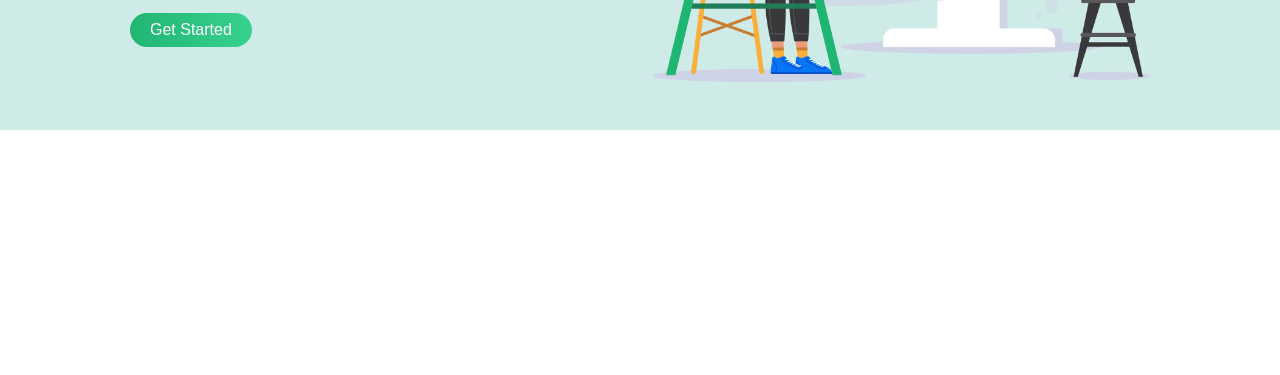
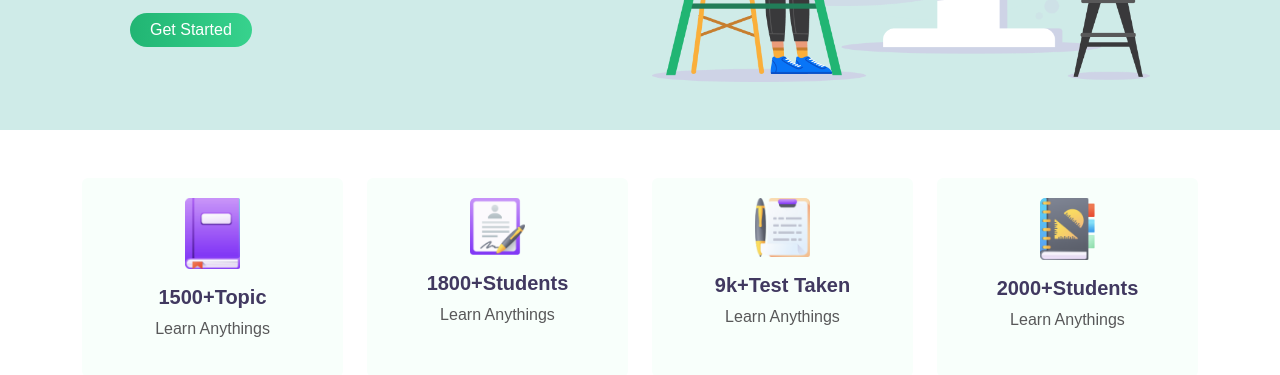
Before and after one commit to Asadujjaman47/E-School, a plain HTML site: page index.html in a window 1280 px wide. Shown: the part 391-766 px from the top of the page. Drawn offline with nearby package versions, Linux system fonts and the light colour scheme.

Commit message:
service section done

```diff
--- a/index.html
+++ b/index.html
@@ -65,6 +65,53 @@
         </div>
     </section>
 
+    <!-- Service section -->
+    <section>
+        <div class="container my-5">
+            <div class="row row-cols-1 row-cols-md-4 text-center">
+                <div class="col mb-3">
+                    <div class="card service h-100 d-flex justify-content-between align-items-center">
+                        <img src="images/ICON/book.png" class="service-img" alt="">
+                        <div class="card-body">
+                            <h5 class="card-title">1500+Topic</h5>
+                            <p class="card-text">Learn Anythings</p>
+                        </div>
+                    </div>
+                </div>
+                <div class="col mb-3">
+                    <div class="card service h-100 d-flex justify-content-between align-items-center">
+                        <img src="images/ICON/Student.png" class="card-img-top service-img" alt="...">
+                        <div class="card-body">
+                            <h5 class="card-title">1800+Students</h5>
+                            <p class="card-text">Learn Anythings</p>
+                        </div>
+                    </div>
+                </div>
+                <div class="col mb-3">
+                    <div class="card service h-100 d-flex justify-content-between align-items-center">
+                        <img src="images/ICON/Test.png" class="card-img-top service-img" alt="...">
+                        <div class="card-body">
+                            <h5 class="card-title">9k+Test Taken</h5>
+                            <p class="card-text">Learn Anythings</p>
+                        </div>
+                    </div>
+                </div>
+                <div class="col mb-3">
+                    <div class="card service h-100 d-flex justify-content-between align-items-center">
+                        <img src="images/ICON/Students.png" class="card-img-top service-img" alt="...">
+                        <div class="card-body">
+                            <h5 class="card-title">2000+Students</h5>
+                            <p class="card-text">Learn Anythings</p>
+                        </div>
+                    </div>
+                </div>
+            </div>
+        </div>
+    </section>
+
+
+
+
     <script src="https://cdn.jsdelivr.net/npm/bootstrap@5.2.0/dist/js/bootstrap.bundle.min.js"
         integrity="sha384-A3rJD856KowSb7dwlZdYEkO39Gagi7vIsF0jrRAoQmDKKtQBHUuLZ9AsSv4jD4Xa"
         crossorigin="anonymous"></script>
--- a/style.css
+++ b/style.css
@@ -7,6 +7,7 @@
      font-family: sans-serif;
  }
 
+ /* navbar  section*/
  #nav-bar {
      position: sticky;
      top: 0;
@@ -62,6 +63,7 @@
      outline: none !important;
  }
 
+ /* banner section  */
  #Books {
      background-color: rgb(207, 235, 232);
      color: #000000;
@@ -82,3 +84,31 @@
  .learn-title span {
      color: #21b573
  }
+
+ /* service section  */
+ .service {
+     background-color: #f8fffb;
+     padding: 20px;
+     border: none;
+     transition: .3s ease;
+ }
+
+ .service:hover {
+     transform: scale(1.1);
+     border-color: #ffffff;
+     border-radius: 10px;
+     box-shadow: 5px 5px 10px lightgray;
+ }
+
+ .service-img {
+     width: 25%;
+ }
+
+ .card-title {
+     color: #413960;
+     font-weight: 600;
+ }
+
+ .card-text {
+     color: #585859;
+ }
```
